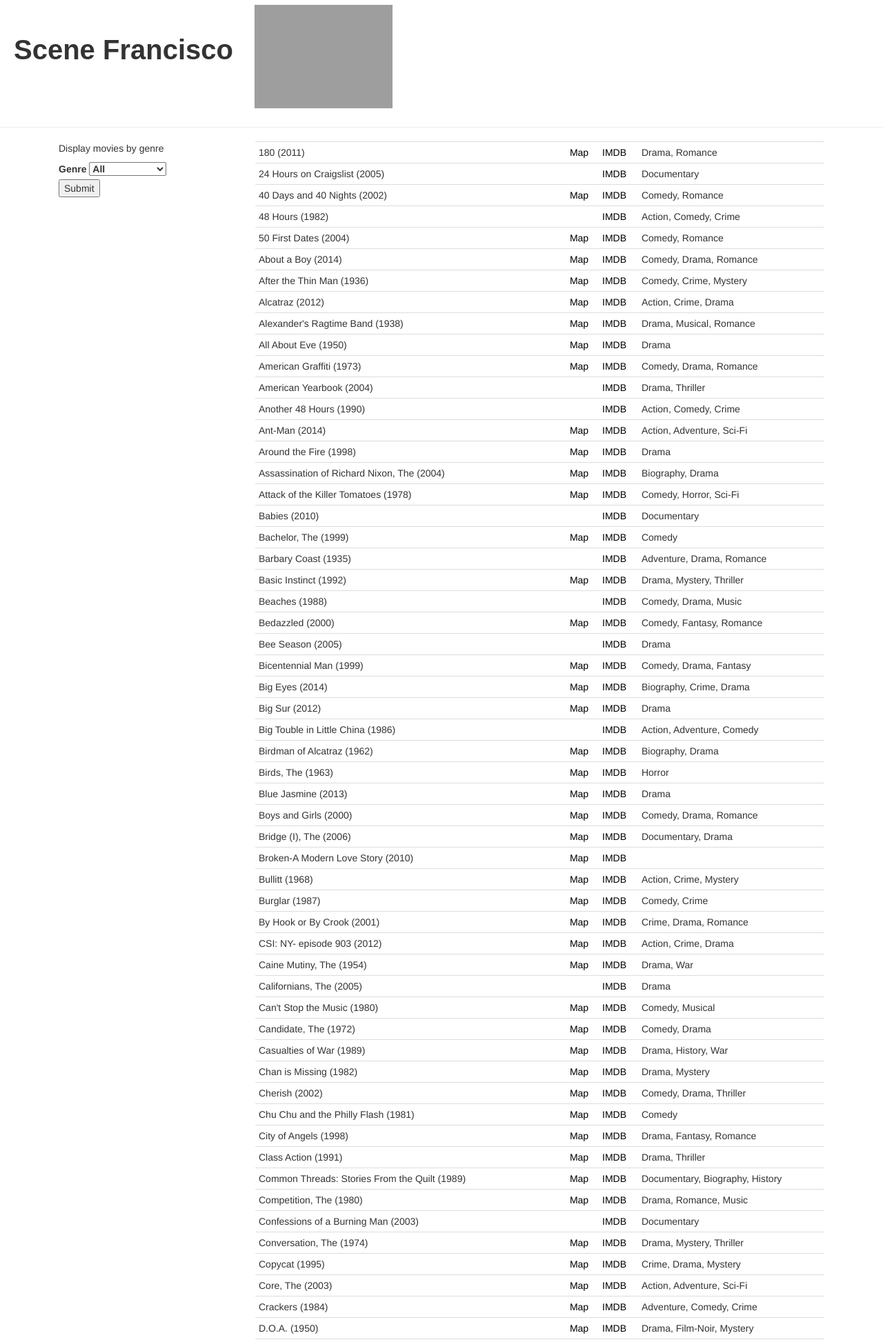
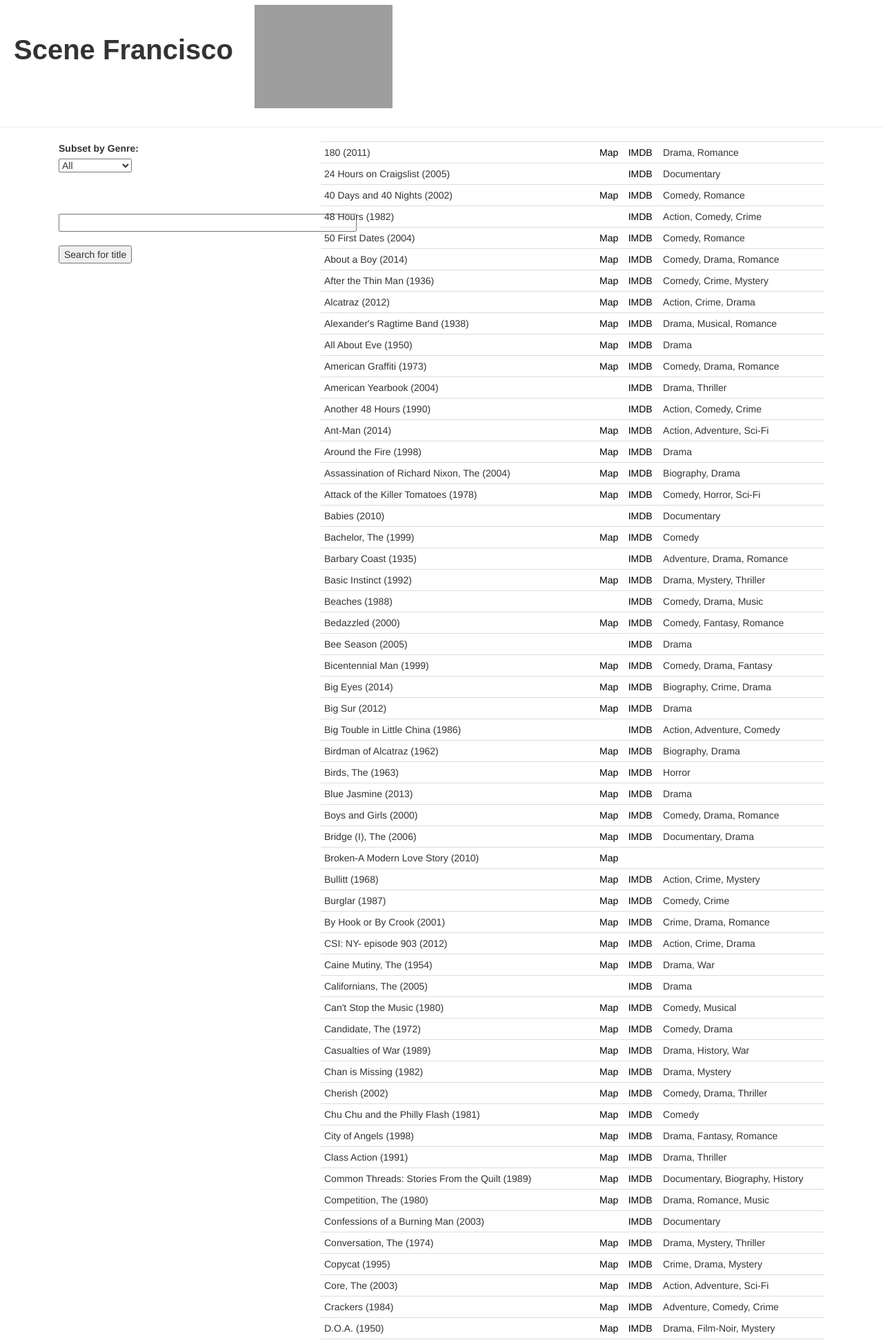
Before and after one commit to sallymroberts/SceneFrancisco, a Flask app: page /movies in a window 1280 px wide. Shown: the top 1946 px of the page at 69% size. Run offline with Flask 2, Linux system fonts and the light colour scheme; data comes from the database, SQL or seed files in the repository; both versions use the stored data as it was after the commit; some libraries are stand-ins or nearby versions; grey boxes are pictures that could not be loaded.

Commit message:
Search and subset movie list & data cleanup

```diff
--- a/server.py
+++ b/server.py
@@ -26,30 +26,38 @@ app.jinja_env.undefined = StrictUndefined
 def index():
     """Homepage."""
 
-    # if session["user_id"]:
-    #     pass
-    # else:
-    #     session["user_id"] = None
     return render_template("homepage.html")
 
 @app.route('/movies')
 def movie_list():
-    """Show list of movies."""
+    """Show list of movies.
+    If user selected genre: subset by genre.
+    Else: If user entered title search, subset by partial/full title
+    Else: display entire movie list.
+    """
 
-
+    user_genre = None
+    title_search = None
 
     if 'genre' in request.args:
-        genre = request.args['genre']
+        user_genre = request.args['genre']
+        if user_genre == 'All':
+            movies = Movie.query.order_by(Movie.movie_title).all()
+        else:
+            movies = Movie.query.filter(Movie.genre.like("%" + user_genre + "%")).all()
+
+    elif 'title_search' in request.args:
+        title_search = request.args['title_search']
+        if title_search[0:4] == "The ":
+            title_search = title_search[4:]
+        elif title_search[0:2] == "A ":
+            title_search = title_search[2:]
+        movies = Movie.query.filter(Movie.movie_title.ilike("%" + title_search + "%")).all()
+
     else:
-        genre = None
-
-    if genre is None or genre == 'All':
         movies = Movie.query.order_by(Movie.movie_title).all()
 
-    else:
-        movies = Movie.query.filter_by(genre=genre).order_by(Movie.movie_title).all()
-
-    return render_template("movie_list.html", movies=movies)
+    return render_template("movie_list.html", movies=movies, genre=user_genre)
 
 @app.route('/movies/<int:movie_id>')
 def movie_detail(movie_id):
@@ -57,7 +65,6 @@ def movie_detail(movie_id):
 
     movie = Movie.query.filter_by(movie_id=movie_id).one()
     locations = Movie_location.query.filter_by(movie_id=movie_id).all()
-
 
     json_compiled = {}
     sf_location_list = []
--- a/templates/base.html
+++ b/templates/base.html
@@ -20,10 +20,8 @@
   {% block subhead %} {% endblock %}
   <hr>
 
-
-  {% block content %} put your content here {% endblock %}
+  {% block content %} put content here {% endblock %}
   {% block map %} {% endblock %}
-
 
 </body>
 </html>
--- a/templates/homepage.html
+++ b/templates/homepage.html
@@ -1,8 +1,8 @@
 {% extends 'base.html' %}
-{% block content %}
+{% block subhead %}
 
 
 <p><a href="/movies">View all movies</a></p>
-<!-- <img id="page_head_img" src="/static/images/golden-gate-bridge-and-san-francisco-bay-area-city-skyline-panorama-1600x549.jpg">
- -->
+<body background="/static/images/03307_sfnighttimeskyline_672x420.jpg">
+
 {% endblock %}
--- a/templates/movie_list.html
+++ b/templates/movie_list.html
@@ -7,12 +7,11 @@
 
 {% block content %}
   <div class="container">
-    <div class="col-sm-3">
-      <p>Display movies by genre</p>
-        <form action="/movies">
-          <label>
-            Genre
-            <select name="genre">
+    <div class="col-sm-4">
+      <form id="genre_search" action="/movies">
+        <label for="genre">Subset by Genre:</label>
+        <br>
+          <select name="genre" id="genre">
             <option value="All">All</option>
             <option value="Action">Action</option>
             <option value="Adventure">Adventure</option>
@@ -37,30 +36,46 @@
             <option value="Thriller">Thriller</option>
             <option value="War">War</option>
           </select>
-          </label>
+      </form>
+
+      <br><br>
+
+      <form action="/movies">
         <br>
-            <input type="submit">
+        <input type="text" name="title_search" id="title_search" size="50">
+        <br><br>
+          <input type="submit" value="Search for title">
       </form>
+
       </div>
 
-      <div class="col-sm-9">
+      <div class="col-sm-8">
         <table class="table table-condensed">
           <thead>
             <tbody>
             {% for movie in movies %}
             <tr>
+
               <td>{{ movie.movie_title }} ({{ movie.release_year}})</td>
+
               <td>
                 {% if movie.locations %}
                   <a href="/movies/{{ movie.movie_id }}">Map</a>
                 {% endif %}
               </td>
-              <td><a href="{{ movie.imdb_url }}" target="_blank">IMDB</a></td>
+
+              <td>
+                {% if movie.imdb_url %}
+                  <a href="{{ movie.imdb_url }}" target="_blank">IMDB</a>
+                {% endif %}
+              </td>
+
               <td>
                 {% if movie.genre %}
                   {{ movie.genre }}
                 {% endif %}
               </td>
+
             </tr>
             {% endfor %}
             </tbody>
@@ -69,4 +84,17 @@
       </div>
   </div>
 
+<script>
+debugger
+var selectedGenre = "{{ genre }}";
+if (selectedGenre !== "None") {
+  var optionToSelect = $("option[value=" + selectedGenre +"]");
+  optionToSelect.prop("selected", true);
+}
+
+$("#genre").on("change", function (evt) {
+  $("#genre_search").submit();
+});
+
+</script>
 {% endblock %}
```
Also changed, not shown: templates/movie_detail.html (+1 -15 lines), update_tables.py (+47 -5 lines), sf_movies.db, static/images/03307_sfnighttimeskyline_672x420.jpg (added). Lines whose indentation alone changed are shown as unchanged.
